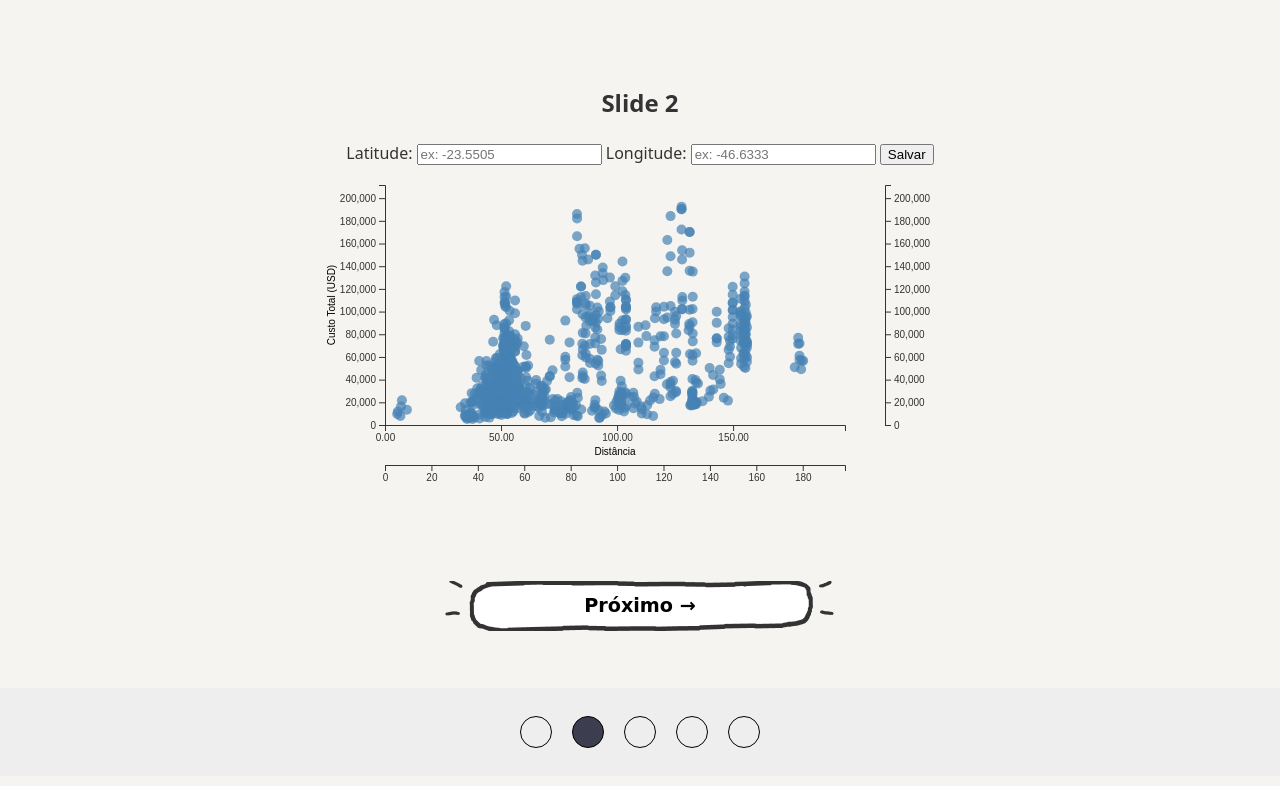
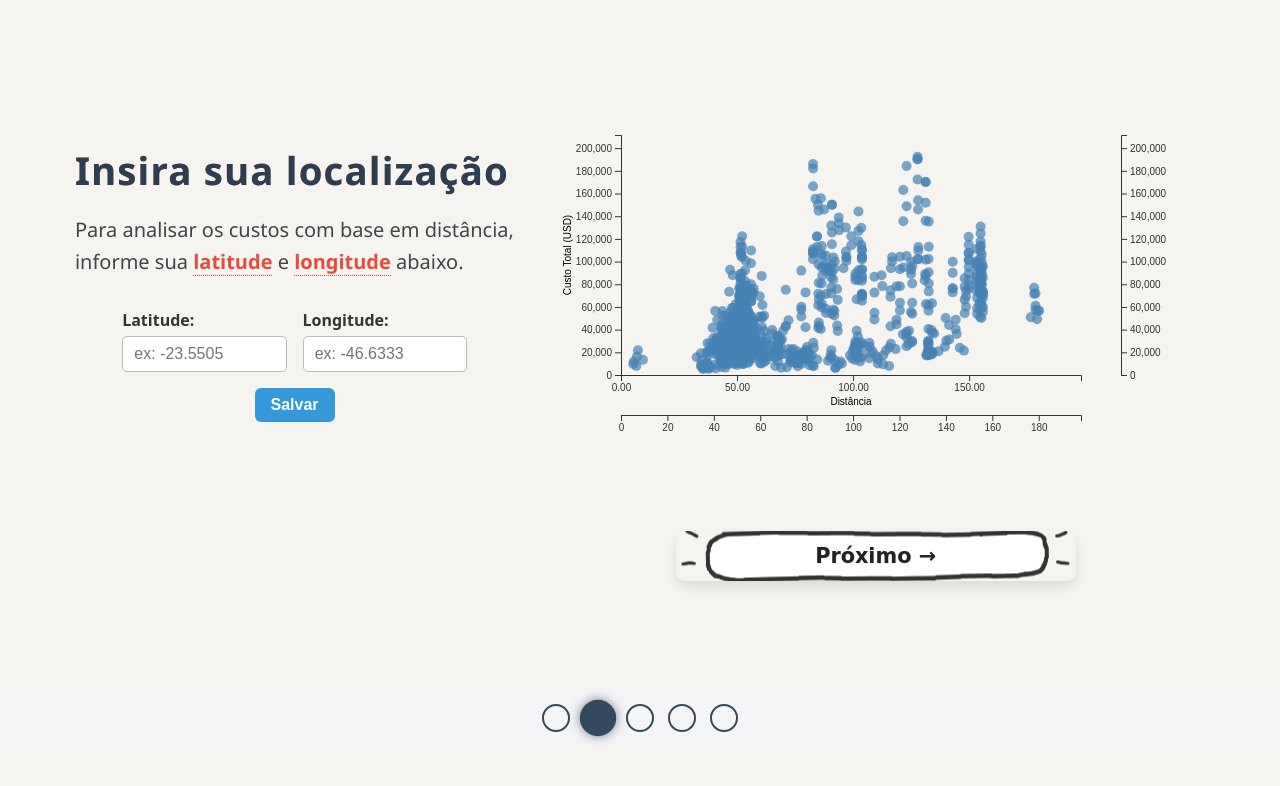
Before and after one commit to FGV-VIS-2025/final-project-internacionaleducation, a SvelteKit app: page / in a window 1280 px wide. Both pictures are taken after a click on the button "Próximo →". Shown: the top 786 px of the page. Built offline with nearby package versions, Linux system fonts and the light colour scheme.

Commit message:
mais bonito

```diff
--- a/src/lib/BarChart.svelte
+++ b/src/lib/BarChart.svelte
@@ -10,9 +10,36 @@
     if (!data.length) return;
 
     const margin = { top: 20, right: 30, bottom: 50, left: 200 },
-      width = 600 - margin.left - margin.right,
-      height = 400 - margin.top - margin.bottom;
+      width = 600 - margin.left - margin.right;
 
+    // Processa dados
+    const processed = data.map(d => ({
+      program: `${d.Program} (${d.City})`,
+      cost:
+        Number(d.Tuition_USD) +
+        Number(d.Rent_USD) * 12 * Number(d.Duration_Years) +
+        Number(d.Visa_Fee_USD),
+      University: d.University,
+      City: d.City,
+      Country: d.Country,
+      total_cost:
+        Number(d.Rent_USD) * 12 +
+        Number(d.Visa_Fee_USD) +
+        Number(d.Insurance_USD)
+    }));
+
+    const top10 = processed.sort((a, b) => b.cost - a.cost).slice(0, 1000);
+
+    // Y scale com altura dinâmica (barra altura * número de itens)
+    const y = d3.scaleBand()
+      .range([0, top10.length * 25])  // 25 px por barra (ajusta se quiser)
+      .domain(top10.map(d => d.program))
+      .padding(0.2);
+
+    // Altura do SVG = total de barras * altura barra + margens
+    const height = y.range()[1];
+
+    // Limpa container e cria svg com altura dinâmica
     const svg = d3.select(container)
       .html('')  // limpa antes de desenhar
       .append('svg')
@@ -21,33 +48,11 @@
       .append('g')
       .attr('transform', `translate(${margin.left},${margin.top})`);
 
-    const processed = data.map(d => ({
-      program: `${d.Program} (${d.City})`,
-      cost:
-        Number(d.Tuition_USD) +
-        Number(d.Rent_USD) * 12 +
-        Number(d.Visa_Fee_USD) +
-        Number(d.Insurance_USD),
-      University: d.University,
-      City: d.City,
-      Country: d.Country,
-      total_cost:
-        Number(d.Tuition_USD) +
-        Number(d.Rent_USD) * 12 * Number(d.Duration_Years) +
-        Number(d.Visa_Fee_USD) +
-        Number(d.Insurance_USD)
-    }));
-
-    const top10 = processed.sort((a, b) => b.cost - a.cost).slice(0, 20);
-
-    const y = d3.scaleBand()
-      .range([0, height])
-      .domain(top10.map(d => d.program))
-      .padding(0.2);
-
+    // Eixo Y
     svg.append('g')
       .call(d3.axisLeft(y));
 
+    // Eixo X
     const x = d3.scaleLinear()
       .domain([0, d3.max(top10, d => d.cost) * 1.1])
       .range([0, width]);
@@ -70,6 +75,7 @@
       .style('z-index', '10')
       .style('opacity', 0);
 
+    // Barras
     svg.selectAll('rect')
       .data(top10)
       .enter()
@@ -85,7 +91,8 @@
           .html(`
             <strong>${d.University || d.program}</strong><br/>
             ${d.City || ''}, ${d.Country || ''}<br/>
-            Custo: $${d.total_cost.toLocaleString()}
+            Curso + Custo de Vida: $${d.cost.toLocaleString()}<br/>
+            Custo de Vida Anual: $${d.total_cost.toLocaleString()}
           `);
       })
       .on('mousemove', (event) => {
@@ -107,4 +114,9 @@
   }
 </script>
 
-<div bind:this={container} class="w-full overflow-x-auto" style="position: relative;"></div>
+<!-- Container com altura fixa e scroll vertical -->
+<div
+  bind:this={container}
+  class="w-full"
+  style="position: relative; height: 450px; margin: 0 0 20px 0 ; overflow-y: auto; border: 1px solid #ccc;">
+</div>
--- a/src/lib/WorldFun.svelte
+++ b/src/lib/WorldFun.svelte
@@ -18,7 +18,7 @@
   });
 
   function draw() {
-    const width = 800, height = 360;
+    const width = 600, height = 360;
 
     const svg = d3.select(container)
       .html('')
--- a/src/routes/+page.svelte
+++ b/src/routes/+page.svelte
@@ -1,5 +1,6 @@
 <script>
   import { onMount } from 'svelte';
+  import { fade, fly, scale } from 'svelte/transition';
   import BarChart from '../lib/BarChart.svelte';
   import Boxplot from  '../lib/Boxplot.svelte';
   import ScatterPlot from  '../lib/ScatterPlot.svelte';
@@ -45,9 +46,7 @@
 
   $: showLine = activeStep !== 1;
 
-  //////////////////////////////////////////////////
   // Mudar distância para ScatterPlot
-  //////////////////////////////////////////////////
   let selectedPoint = [0, 0];
   let userCoords = null; // Para armazenar os valores digitados
 
@@ -58,7 +57,6 @@
     return Math.sqrt((latPoint - lat) ** 2 + (lngPoint - lng) ** 2);
   }
 
-  // Recalcula dataWithCost com distância, sempre que dados ou ponto mudar
   $: if (educationData.length && selectedPoint) {
     dataWithCost = calculateCosts(educationData).map(d => ({
       ...d,
@@ -84,12 +82,7 @@
     distance: getDistance(d, selectedPoint)
   }));
 
-
-
-  ////////////////////////////////////
   // Funcionamento dos Slides
-  ////////////////////////////////////
-  import { fade } from 'svelte/transition';
   let currentSlide = 0;
 
   function next() {
@@ -101,7 +94,6 @@
   function goToSlide(i) {
     currentSlide = i;
   }
-
 
   // ONMOUNT
   onMount(() => {
@@ -129,103 +121,217 @@
   });
 </script>
 
-<div class="slide">
+<div class="slide" aria-live="polite" role="region" aria-label="Apresentação de slides">
   {#key currentSlide}
     <div
       out:fade={{ duration: 0 }}
-      in:fade={{ duration: 500, delay: 500 }}
+      in:fade={{ duration: 500, delay: 300 }}
       style="width: 100%;"
     >
       {#if currentSlide === 0}
-        <h2>Como os custos afetam a educação global?</h2>
-        <p>
-          O objetivo deste projeto é explorar como as variações nos custos de educação impactam estudantes ao redor do mundo.
-          Utilizamos visualizações interativas baseadas em dados reais para oferecer insights sobre tendências econômicas,
-          desigualdades e oportunidades.
+        <h2
+          in:fly={{ y: -40, duration: 600 }}
+          class="title"
+        >
+          Como os custos afetam a <strong>educação global</strong>?
+        </h2>
+        <p class="slide-text" in:fly={{ y: 20, delay: 200, duration: 600 }}>
+          Este projeto visa <strong>analisar</strong> como as variações nos custos educacionais impactam estudantes no mundo todo.
+          Usamos <em>visualizações interativas</em> baseadas em dados reais para trazer insights sobre <strong>desigualdades</strong> e oportunidades.
         </p>
 
-        <p class="emphasized">
-          Continue explorando para visualizar os dados e gráficos; se já estiver familiarizado com o projeto, acesse diretamente a visualização!
+        <p class="emphasized" in:scale={{ duration: 500, delay: 400 }}>
+          Explore os dados e gráficos abaixo, ou navegue direto para as visualizações se já conhece o projeto!
         </p>
 
-        <img src="images/educacao.png" alt="Educação" class="illustration-below" />
+        <img
+          src="images/educacao.png"
+          alt="Ilustração sobre educação"
+          class="illustration-below"
+          in:fly={{ x: -100, duration: 800, delay: 500 }}
+        />
 
-
-
-
-
-        <button class="button" size="long" on:click={next}>
+        <button
+          class="button"
+          size="long"
+          on:click={next}
+          aria-label="Avançar para o próximo slide"
+          in:scale={{ duration: 400, delay: 600 }}
+          on:mouseenter={() => {}}
+        >
           <div id="background"></div>
           <div id="text">Próximo →</div>
           <div id="hitbox"></div>
         </button>
+
       {:else if currentSlide === 1}
-        <h2>Slide 2</h2>
+        <div class="left-right-container">
+          <div class="left">
+            <h2
+              in:fly={{ y: -40, duration: 600 }}
+              class="title"
+            >
+              Insira sua <strong>localização</strong>
+            </h2>
+            <p class="slide-text" in:fly={{ y: 20, delay: 200, duration: 600 }}>
+              Para analisar os custos com base em distância, informe sua <strong>latitude</strong> e <strong>longitude</strong> abaixo.
+            </p>
+
+            <form on:submit|preventDefault={salvarCoords} class="coord-form" in:scale={{ duration: 400, delay: 300 }}>
               <label>
                 Latitude:
-          <input type="text" bind:value={latitude} placeholder="ex: -23.5505" />
+                <input
+                  type="text"
+                  bind:value={latitude}
+                  placeholder="ex: -23.5505"
+                  aria-label="Campo para inserir latitude"
+                  autocomplete="off"
+                />
               </label>
               <label>
                 Longitude:
-          <input type="text" bind:value={longitude} placeholder="ex: -46.6333" />
+                <input
+                  type="text"
+                  bind:value={longitude}
+                  placeholder="ex: -46.6333"
+                  aria-label="Campo para inserir longitude"
+                  autocomplete="off"
+                />
               </label>
-        <button on:click={salvarCoords}>Salvar</button>
-        <ScatterPlot data={dataWithCost}/>
+              <button type="submit" class="button-small" aria-label="Salvar coordenadas">
+                Salvar
+              </button>
+            </form>
+          </div>
 
+          <div class="right">
+            <ScatterPlot data={dataWithCost} />
 
-
-
-
-        <button class="button" size="long" on:click={next}>
+            <button class="button" size="long" on:click={next} aria-label="Avançar para o próximo slide" in:scale={{ duration: 400, delay: 600 }}>
               <div id="background"></div>
               <div id="text">Próximo →</div>
               <div id="hitbox"></div>
             </button>
+          </div>
+        </div>
+
       {:else if currentSlide === 2}
-        <h2>BarChart</h2>
+        <div class="left-right-container">
+          <div class="left">
+            <h2
+              in:fly={{ y: -40, duration: 600 }}
+              class="title"
+            >
+              Visualização <strong>BarChart</strong>
+            </h2>
+            <p class="slide-text" in:fly={{ y: 20, delay: 200, duration: 600 }}>
+              Gráfico de barras mostrando custos por país e programa para facilitar a comparação.
+            </p>
+          </div>
+
+          <div class="right">
             {#if educationData.length}
               <BarChart data={educationData} />
             {:else}
               <p>Carregando dados...</p>
             {/if}
 
-
-
-        <button class="button" size="long" on:click={next}>
+            <button class="button" size="long" on:click={next} aria-label="Avançar para o próximo slide" in:scale={{ duration: 400, delay: 600 }}>
               <div id="background"></div>
               <div id="text">Próximo →</div>
               <div id="hitbox"></div>
             </button>
+          </div>
+        </div>
+
       {:else if currentSlide === 3}
-        <h2>Mapa</h2>
+        <div class="left-right-container">
+          <div class="left">
+            <h2
+              in:fly={{ y: -40, duration: 600 }}
+              class="title"
+            >
+              Visualização <strong>Mapa Mundial</strong>
+            </h2>
+            <p class="slide-text" in:fly={{ y: 20, delay: 200, duration: 600 }}>
+              Veja a distribuição geográfica dos custos educacionais em um mapa interativo.
+            </p>
+          </div>
+
+          <div class="right">
             {#if educationData.length}
-          <!-- Passa os dados transformados para WorldFun -->
               <WorldFun data={educationData} />
             {:else}
               <p>Carregando dados...</p>
             {/if}
 
-
-        <button class="button" size="long" on:click={next}>
+            <button class="button" size="long" on:click={next} aria-label="Avançar para o próximo slide" in:scale={{ duration: 400, delay: 600 }}>
               <div id="background"></div>
               <div id="text">Próximo →</div>
               <div id="hitbox"></div>
             </button>
+          </div>
+        </div>
+
       {:else if currentSlide === 4}
-        <h2>Slide 5</h2>
-        <p>Último slide, sem botão pra avançar.</p>
+        <div class="left-right-container">
+          <div class="left">
+            <h2
+              in:fly={{ y: -40, duration: 600 }}
+              class="title"
+            >
+              Conclusão & Próximos Passos
+            </h2>
+            <p class="slide-text" in:fly={{ y: 20, delay: 200, duration: 600 }}>
+              Analisamos os impactos dos custos na educação global. <strong>Continue explorando os dados</strong> e <em>contribua com feedback</em> para futuras versões.
+            </p>
+            <p class="slide-text" in:fly={{ y: 20, delay: 350, duration: 600 }}>
+              Obrigado por acompanhar! 🌍🎓
+            </p>
+          </div>
+
+          <div class="right">
+              <img
+                src="images/books_end.jpg"
+                alt="Livros Desenhos"
+                class="illustration-below"
+                in:fly={{ x: -100, duration: 800, delay: 500 }}
+              />
+          </div>
+        </div>
       {/if}
     </div>
   {/key}
 </div>
 
-<footer style="display: flex; justify-content: center; gap: 10px; padding: 1em; background: #eee;">
-  <div id="select">
-    <div class="dot" data-balloon="0. Introdução" data-balloon-pos="up" on:click={() => goToSlide(0)} class:selected={currentSlide === 0}></div>
-    <div class="dot" data-balloon="1. Coldplay" data-balloon-pos="up" on:click={() => goToSlide(1)} class:selected={currentSlide === 1}></div>
-    <div class="dot" data-balloon="2. Cinivius" data-balloon-pos="up" on:click={() => goToSlide(2)} class:selected={currentSlide === 2}></div>
-    <div class="dot" data-balloon="3. ss" data-balloon-pos="up" on:click={() => goToSlide(3)} class:selected={currentSlide === 3}></div>
-    <div class="dot" data-balloon="4. lol" data-balloon-pos="up" on:click={() => goToSlide(4)} class:selected={currentSlide === 4}></div>
+
+<footer style="display: flex; justify-content: center; gap: 12px; padding: 1em; background: #f5f5f7;">
+  <div id="select" role="tablist" aria-label="Navegação entre slides">
+    {#each [
+      'Introdução',
+      'Custo e Distância',
+      'Análise Total',
+      'Faculdades pelo Mundo',
+      'Conclusão'
+    ] as label, i}
+      <button
+        role="tab"
+        aria-selected={currentSlide === i}
+        aria-controls={`slide-${i}`}
+        id={`tab-${i}`}
+        class:selected={currentSlide === i}
+        class="dot"
+        on:click={() => goToSlide(i)}
+        on:keydown={(e) => {
+          if (e.key === 'ArrowRight') goToSlide((i + 1) % 5);
+          if (e.key === 'ArrowLeft') goToSlide((i + 4) % 5);
+        }}
+        tabindex={currentSlide === i ? '0' : '-1'}
+        title={label}
+      >
+        <span class="sr-only">Slide {i + 1}</span>
+      </button>
+    {/each}
   </div>
 </footer>
 
@@ -238,18 +344,103 @@
     height: 80vh;
     text-align: center;
     padding: 20px;
-    max-width: 100ch;
+    max-width: 120ch;
     margin-inline: auto;
+    user-select: none;
   }
 
-  footer {
-    height: 7vh;
-    padding: 1em;
-    background: #eee;
+  .title {
+    font-family: 'Segoe UI', Tahoma, Geneva, Verdana, sans-serif;
+    font-size: 2.4rem;
+    color: #2c3e50;
+    margin-bottom: 0.3em;
+    letter-spacing: 0.03em;
+  }
+
+  .slide-text {
+    font-family: 'Segoe UI', Tahoma, Geneva, Verdana, sans-serif;
+    font-size: 1.25rem;
+    line-height: 1.6;
+    color: #444;
+    max-width: 60ch;
+    margin: 0.5em auto 1.5em;
+  }
+
+  .slide-text strong {
+    color: #e74c3c;
+    cursor: help;
+    border-bottom: 1.5px dotted #e74c3c;
+    transition: color 0.3s;
+  }
+  .slide-text strong:hover {
+    color: #c0392b;
+  }
+
+  .slide-text em {
+    font-style: italic;
+    color: #2980b9;
+  }
+
+  .emphasized {
+    font-weight: 700;
+    font-size: 1.2rem;
+    color: #34495e;
+    margin-top: 0;
+    margin-bottom: 2rem;
+    user-select: text;
+  }
+
+  .illustration-below {
+    max-width: 300px;
+    margin-top: 1rem;
+    margin-bottom: 2rem;
+    filter: drop-shadow(1px 2px 4px rgba(0,0,0,0.1));
+    border-radius: 12px;
+  }
+
+  form.coord-form {
     display: flex;
     justify-content: center;
-    gap: 10px;
-    align-items: center;
+    gap: 1rem;
+    margin-bottom: 1.5rem;
+    flex-wrap: wrap;
+  }
+  form.coord-form label {
+    font-weight: 600;
+    font-size: 1rem;
+    color: #333;
+    display: flex;
+    flex-direction: column;
+    align-items: flex-start;
+  }
+  form.coord-form input {
+    margin-top: 4px;
+    padding: 0.5rem 0.7rem;
+    font-size: 1rem;
+    border-radius: 5px;
+    border: 1.5px solid #bbb;
+    width: 140px;
+    transition: border-color 0.3s ease;
+  }
+  form.coord-form input:focus {
+    outline: none;
+    border-color: #3498db;
+    box-shadow: 0 0 5px #3498dbaa;
+  }
+  button.button-small {
+    align-self: flex-end;
+    padding: 0.5rem 1rem;
+    font-weight: 600;
+    font-size: 1rem;
+    background: #3498db;
+    color: white;
+    border: none;
+    border-radius: 6px;
+    cursor: pointer;
+    transition: background-color 0.3s ease;
+  }
+  button.button-small:hover {
+    background: #2980b9;
   }
 
   /* Seu CSS para os botões longos na main */
@@ -262,6 +453,15 @@
     cursor: pointer;
     padding: 0;
     overflow: hidden;
+    border-radius: 10px;
+    box-shadow: 0 6px 12px rgb(0 0 0 / 0.1);
+    transition: transform 0.2s ease, box-shadow 0.2s ease;
+  }
+
+  button.button[size=long]:hover {
+    z-index: 100;
+    transform: scale(1.05);
+    box-shadow: 0 10px 18px rgb(0 0 0 / 0.2);
   }
 
   button.button[size=long] #background {
@@ -273,23 +473,20 @@
     height: 50px;
     opacity: 1;
     pointer-events: none;
-  }
-
-  .button:hover {
-    z-index: 100;
-    transform: scale(1.02, 1.02);
+    border-radius: 10px;
   }
 
   button.button[size=long] #text {
-    font-family: 'Comic Sans MS';
+    font-family: 'Comic Sans MS', cursive, sans-serif;
     position: relative;
     width: 330px;
     top: 0px;
     margin: 0 auto;
-    color: #000;
-    font-weight: bold;
-    font-size: 1.2rem;
+    color: #222;
+    font-weight: 700;
+    font-size: 1.3rem;
     user-select: none;
+    text-shadow: 1px 1px 1px #eee;
   }
 
   button.button[size=long] #hitbox {
@@ -299,71 +496,132 @@
     top: 0;
     left: 27px;
     pointer-events: auto;
+    border-radius: 10px;
   }
 
   #select {
     display: flex;
     justify-content: center;
     align-items: center;
-    gap: 10px;
+    gap: 14px;
   }
 
-  #select .dot[selected],
-  #select .dot.selected {
-    background: #3d3d50;
+  #select .dot.selected,
+  #select .dot[selected] {
+    background: #34495e;
+    box-shadow: 0 0 8px #34495eaa;
+    border: none;
+    transform: scale(1.3);
+    transition: all 0.25s ease;
   }
 
   #select .dot {
-    width: 30px;
-    height: 30px;
-    border-radius: 40px;
-    border: 1px solid #000000;
+    width: 28px;
+    height: 28px;
+    border-radius: 50%;
+    border: 2px solid #34495e;
     display: inline-block;
-    margin: 0 5px;
     cursor: pointer;
     background: transparent;
+    transition: all 0.3s ease;
   }
 
-  [data-balloon] {
-    position: relative;
-    cursor: pointer;
+  #select .dot:hover:not(.selected) {
+    border-color: #2980b9;
+    box-shadow: 0 0 6px #2980b9aa;
+    transform: scale(1.15);
   }
 
-  [data-balloon]:before,
-  [data-balloon]:after {
+  /* Tooltip aprimorado para os dots */
+  #select .dot[title]:hover::after {
+    content: attr(title);
     position: absolute;
-    bottom: 100%;
-    left: 50%;
-    transform: translate(-50%, 10px);
-    transform-origin: top;
-    opacity: 0;
+    background: #34495e;
+    color: #fff;
+    padding: 6px 10px;
+    font-size: 14px;
+    border-radius: 6px;
+    top: -38px;
+    white-space: nowrap;
     pointer-events: none;
-    transition: all 0.1s ease-out 0.1s;
-    z-index: 10;
+    opacity: 1;
+    transition: opacity 0.3s ease;
+    box-shadow: 0 2px 6px rgba(0,0,0,0.2);
+    z-index: 20;
   }
 
-  [data-balloon]:after {
-    content: attr(data-balloon);
-    background: rgba(17, 17, 17, 0.9);
-    color: #fff;
-    padding: 0.5em 1em;
-    font-size: 18px;
-    white-space: nowrap;
-    border-radius: 4px;
-    margin-bottom: 26px;
+  #select .dot[title]:hover::before {
+    content: '';
+    position: absolute;
+    border: 6px solid transparent;
+    border-top-color: #34495e;
+    top: -18px;
+    left: 50%;
+    transform: translateX(-50%);
+    pointer-events: none;
+    opacity: 1;
+    transition: opacity 0.3s ease;
+    z-index: 20;
   }
 
-  [data-balloon]:before {
-    content: "";
-    border: 6px solid transparent;
-    border-top-color: rgba(17, 17, 17, 0.9);
-    margin-bottom: 20px;
+  /* Screen reader only */
+  .sr-only {
+    position: absolute !important;
+    width: 1px !important;
+    height: 1px !important;
+    padding: 0 !important;
+    margin: -1px !important;
+    overflow: hidden !important;
+    clip: rect(0,0,0,0) !important;
+    border: 0 !important;
   }
 
-  [data-balloon]:hover:before,
-  [data-balloon]:hover:after {
-    opacity: 1;
-    transform: translate(-50%, 0);
-    pointer-events: auto;
+  .left-right-container {
+    display: flex;
+    flex-direction: row;
+    gap: 2rem;
+    height: 100%;
+    align-items: start;
+    justify-content: center;
+    padding: 1rem 0;
+    box-sizing: border-box;
   }
+
+.left {
+  flex: 0 0 40%;
+  max-width: 40%;
+  text-align: left;
+  display: flex;
+  flex-direction: column;
+  justify-content: center;
+}
+
+.right {
+  flex: 0 0 60%;
+  max-width: 60%;
+  display: flex;
+  flex-direction: column;
+  align-items: center;
+  justify-content: flex-start;
+}
+
+@media (max-width: 800px) {
+  .left-right-container {
+    flex-direction: column;
+  }
+  .left, .right {
+    max-width: 100%;
+    flex: 1 1 100%;
+    text-align: center;
+  }
+  .left {
+    margin-bottom: 1.5rem;
+  }
+}
+
+.slide-0 {
+  background: url('images/background.png') no-repeat center center fixed;
+  background-size: cover;
+}
+
 </style>
```
Also changed, not shown: static/images/background.png (added), 1 other file (tests, documents, lock files or other folders). Lines whose indentation alone changed are shown as unchanged.
